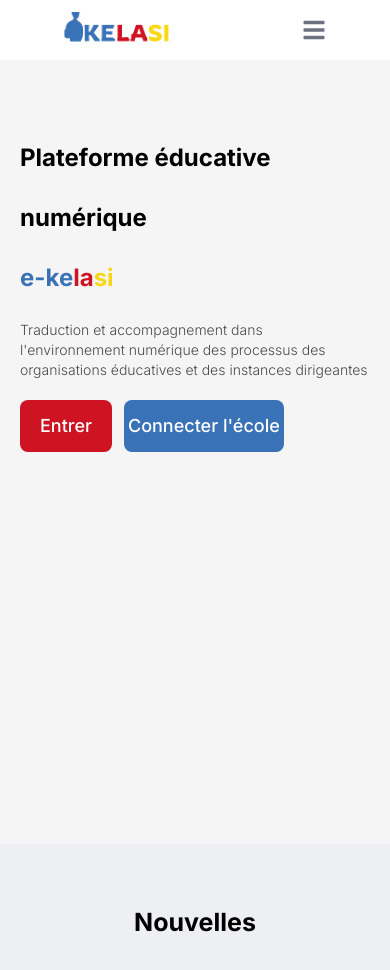
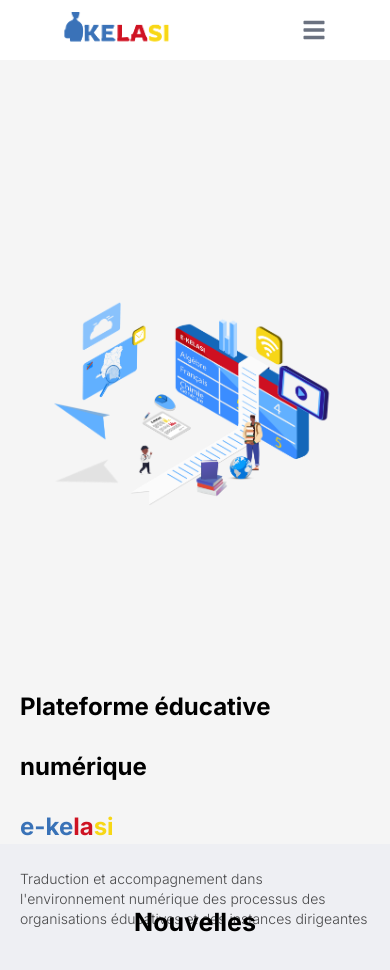
Before and after one commit to GroupeBH/ekelasi, a Next.js app: page / in a window 390 px wide. Shown: the top 970 px of the page. Built offline with nearby package versions, Linux system fonts and the light colour scheme.

Commit message:
update w image

```diff
--- a/src/app/components/Header.js
+++ b/src/app/components/Header.js
@@ -6,8 +6,8 @@
 export default function Header() {
     return (
         <div className="h-[100vh] py-20 pt-32 md:px-16 p-5 bg-[#f5f5f5]">
-          <div className="flex justify-between items-center w-[100%]">
-            <div className="md:w-[50%]">
+          <div className="flex flex-col md:flex-row justify-between items-center w-[100%]">
+            <div className="md:w-[50%] order-2 md:order-1">
                 <div className="w-[100%]" data-aos="fade-right" data-aos-delay="100">
                     <p className="md:text-[48px] md:pb-5 font-bold leading-[60px] text-2xl pb-3">Plateforme éducative <br /> numérique <br /> <span className="text-[#3972b7]">e-ke</span><span className="text-[#ce1322]">la</span><span className="text-[#f7d715]">si</span></p>
                     <p className="text-sm md:text-[16px] md:pb-5 text-[rgba(0,0,0,0.7)] font-light">
@@ -23,8 +23,8 @@
                     </button>
                 </div>
             </div>
-            <div className="md:block hidden " data-aos="fade-left" data-aos-delay="200">
-                <Image src={side_image} alt="" className="h-[65vh] w-[40vw]" />
+            <div className=" order-1 md:order-2" data-aos="fade-left" data-aos-delay="200">
+                <Image src={side_image} alt="" className="h-[65vh] w-[100vw] md:w-[44vw] object-contain" />
             </div>
           </div>
         </div>
```
